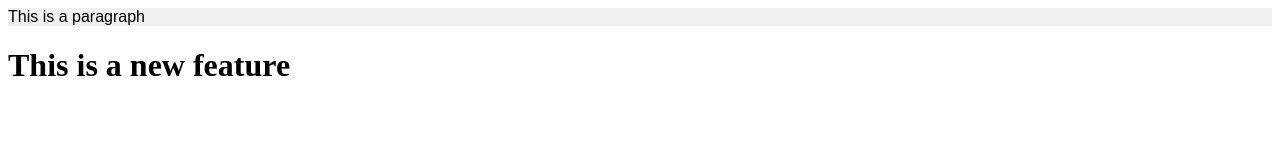
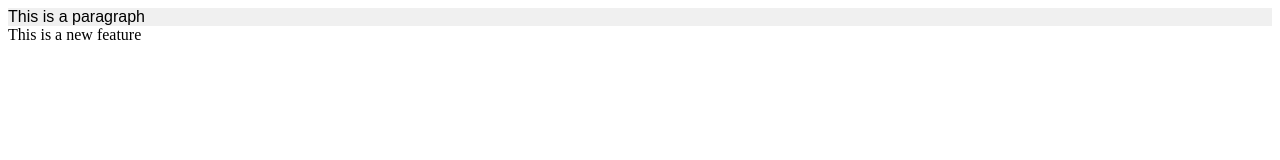
Before and after one commit to mandeepsingh131414/localrepo, a plain HTML site: page index.html in a window 1280 px wide. Drawn offline with Linux system fonts and the light colour scheme.

Commit message:
add new feature

```diff
--- a/index.html
+++ b/index.html
@@ -8,6 +8,6 @@
 </head>
 <body>
     <p>This is a paragraph</p>
-    <h1>This is a new feature</h1>
+    <p1>This is a new feature</p1>
 </body>
 </html>
```
